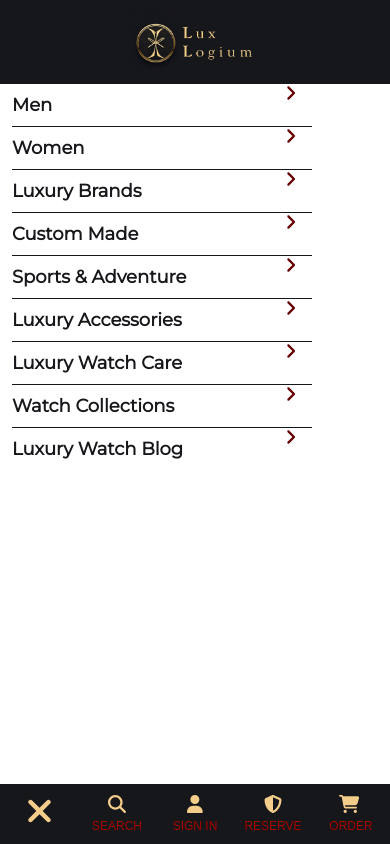
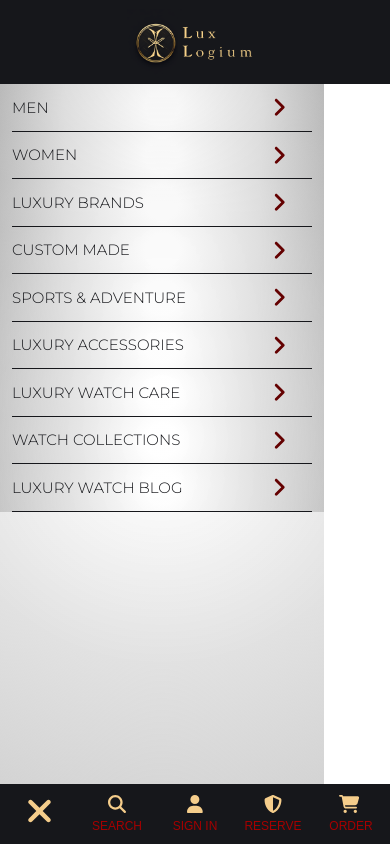
Before and after one commit to munrhalls/e-commerce-store-music-instruments, an Angular app in the folder frontend/e-commerce-store-watches/: page / in a window 390 px wide. Both pictures are taken after a click on the button 39 px from the left and 812 px from the top of the page. Built offline with nearby package versions, Linux system fonts and the light colour scheme.

Commit message:
Mobile menu

```diff
--- a/frontend/e-commerce-store-watches/src/app/core/mobile-menu/mobile-menu.component.css
+++ b/frontend/e-commerce-store-watches/src/app/core/mobile-menu/mobile-menu.component.css
@@ -9,7 +9,12 @@
   top: var(--nav-mobile-height);
   bottom: var(--mobile-footer-nav);
   width: 27rem;
-  background-color: #fff;
+  background: radial-gradient(
+    circle at 50% 50%,
+    rgba(255, 255, 255, 0.8) 10%,
+    rgba(222, 222, 222, 0.9) 60%,
+    rgba(146, 146, 146, 0.4) 100%
+  );
   overflow-y: scroll;
 }
 ul {
@@ -17,23 +22,34 @@ ul {
   list-style: none;
 }
 li {
-  display: grid;
-  grid-template-columns: 6fr 1fr;
-  margin: 0 1rem;
-  border-bottom: 1px solid #16171b;
+  background: radial-gradient(
+    circle at 50% 50%,
+    rgba(255, 255, 255, 0.8) 10%,
+    rgba(222, 222, 222, 0.9) 60%,
+    rgba(146, 146, 146, 0.4) 100%
+  );
 }
 li:last-child {
   border-bottom: none;
 }
 a {
+  display: grid;
+  grid-template-columns: 6fr 1fr;
+  align-items: center;
+  margin: 0 1rem;
   padding: 1rem 0;
   text-decoration: none;
   color: #16171b;
-  font-size: 1.5rem;
-  font-weight: bold;
+  border-bottom: 1px solid #16171b;
+  font-size: 1.25rem;
+  font-family: "Montserrat", "Lato", "Roboto", Arial, Helvetica, sans-serif;
+  font-weight: 300;
+  text-transform: uppercase;
 }
 fa-icon {
   justify-self: center;
+  margin-right: 2rem;
+  align-self: center;
   color: #640101;
 }
 /*
--- a/frontend/e-commerce-store-watches/src/app/core/mobile-menu/mobile-menu.component.html
+++ b/frontend/e-commerce-store-watches/src/app/core/mobile-menu/mobile-menu.component.html
@@ -1,41 +1,59 @@
 <div [ngClass]="isOpen ? 'isOpen' : 'isClosed'" class="mobile-menu">
   <ul>
     <li>
-      <a routerLink="/store">Men</a>
-      <fa-icon [icon]="faAngleRight" class="fa-xl"></fa-icon>
+      <a routerLink="/store">
+        <span>Men</span>
+        <fa-icon [icon]="faAngleRight" class="fa-xl"></fa-icon
+      ></a>
     </li>
     <li>
-      <a routerLink="/store">Women</a>
+      <a routerLink="/store">
+        <span>Women</span>
         <fa-icon [icon]="faAngleRight" class="fa-xl"></fa-icon>
+      </a>
     </li>
     <li>
-      <a routerLink="/store">Luxury Brands</a>
+      <a routerLink="/store">
+        <span>Luxury Brands</span>
         <fa-icon [icon]="faAngleRight" class="fa-xl"></fa-icon>
+      </a>
     </li>
     <li>
-      <a routerLink="/store">Custom Made</a>
+      <a routerLink="/store">
+        <span>Custom Made</span>
         <fa-icon [icon]="faAngleRight" class="fa-xl"></fa-icon>
+      </a>
     </li>
     <li>
-      <a routerLink="/store">Sports & Adventure</a>
+      <a routerLink="/store">
+        <span>Sports & Adventure</span>
         <fa-icon [icon]="faAngleRight" class="fa-xl"></fa-icon>
+      </a>
     </li>
     <li>
-      <a routerLink="/store">Luxury Accessories</a>
+      <a routerLink="/store">
+        <span>Luxury Accessories</span>
         <fa-icon [icon]="faAngleRight" class="fa-xl"></fa-icon>
+      </a>
     </li>
     <li>
-      <a routerLink="/store">Luxury Watch Care</a>
+      <a routerLink="/store">
+        <span>Luxury Watch Care</span>
         <fa-icon [icon]="faAngleRight" class="fa-xl"></fa-icon>
+      </a>
     </li>
     <li>
-      <a routerLink="/store">Watch Collections</a>
+      <a routerLink="/store">
+        <span>Watch Collections</span>
         <fa-icon [icon]="faAngleRight" class="fa-xl"></fa-icon>
+      </a>
     </li>
 
     <li>
-      <a routerLink="/store">Luxury Watch Blog</a>
+      <a routerLink="/store">
+        <span>Luxury Watch Blog</span>
         <fa-icon [icon]="faAngleRight" class="fa-xl"></fa-icon>
+      </a>
     </li>
   </ul>
 </div>
```
Lines whose indentation alone changed are shown as unchanged.
